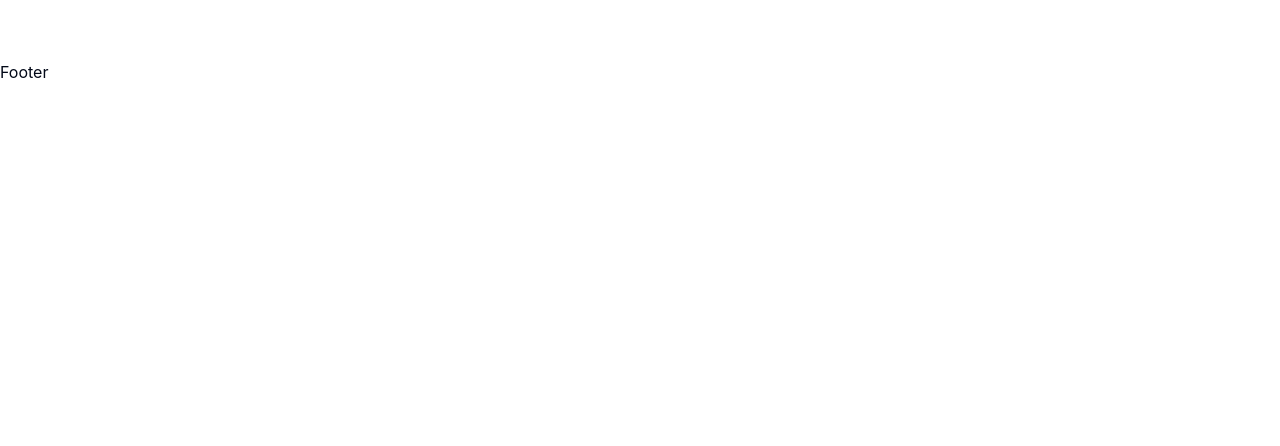
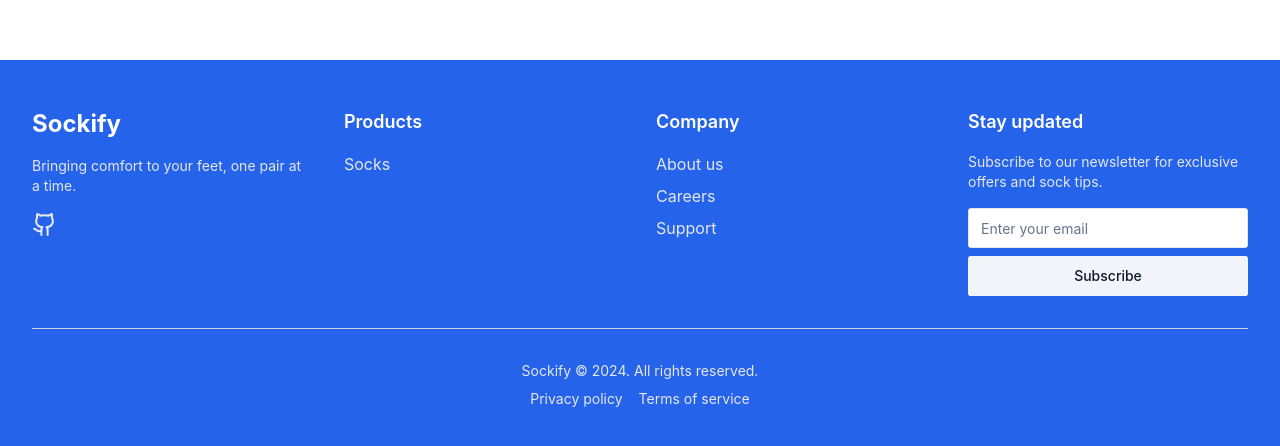
Before and after one commit to sockify/sockify, a React (Vite) app in the folder web-client/: page /home in a window 1280 px wide. Shown: the part 740-1186 px from the top of the page. Before the commit the page ends 824 px from the top, so only its background shows below. Built offline with nearby package versions, Linux system fonts and the light colour scheme.

Commit message:
feat: adds the admin and user footers to the UI
- AdminFooter was added to the login page

```diff
--- /dev/null
+++ b/web-client/src/components/AdminFooter.tsx
@@ -0,0 +1,28 @@
+import { PROJECT_GITHUB_URL } from "@/shared/constants";
+import { Github } from "lucide-react";
+
+export default function AdminFooter() {
+  return (
+    <footer className="bg-primary text-gray-200">
+      <div className="mx-auto px-4 py-12 2xl:container md:px-8">
+        <h2 className="mb-2 inline-flex items-center gap-2">
+          <span className="text-2xl font-bold text-white">Sockify</span>
+          <span className="text-xs text-gray-200">[Admin]</span>
+        </h2>
+        <p className="mb-5 text-sm">
+          Bringing comfort to your feet, one pair at a time.
+        </p>
+
+        <a
+          href={PROJECT_GITHUB_URL}
+          target="_blank"
+          className="hover:text-white"
+          rel="noopener noreferrer"
+        >
+          <Github size={25} />
+          <span className="sr-only">GitHub</span>
+        </a>
+      </div>
+    </footer>
+  );
+}
--- /dev/null
+++ b/web-client/src/components/Footer.tsx
@@ -0,0 +1,147 @@
+import {
+  Form,
+  FormControl,
+  FormField,
+  FormItem,
+  FormMessage,
+} from "@/components/ui/form";
+import { PROJECT_GITHUB_URL } from "@/shared/constants";
+import { zodResolver } from "@hookform/resolvers/zod";
+import { Github } from "lucide-react";
+import { useForm } from "react-hook-form";
+import toast from "react-hot-toast";
+import { Link } from "react-router-dom";
+import { z } from "zod";
+
+import { Button } from "./ui/button";
+import { Input } from "./ui/input";
+
+const newsletterSubscriptionFormSchema = z.object({
+  email: z
+    .string()
+    .min(1, { message: "Email is required" })
+    .email({ message: "Must be a valid email address" }),
+});
+type NewsletterSubscriptionForm = z.infer<
+  typeof newsletterSubscriptionFormSchema
+>;
+
+export default function Footer() {
+  const form = useForm<NewsletterSubscriptionForm>({
+    resolver: zodResolver(newsletterSubscriptionFormSchema),
+    defaultValues: {
+      email: "",
+    },
+  });
+
+  const handleSubscribe = (data: NewsletterSubscriptionForm) => {
+    const { email } = data;
+    // TODO: implement subscription mechanism
+    toast.success(`Subscribed "${email}" to our newsletter!`);
+    form.reset();
+  };
+
+  return (
+    <footer className="bg-primary text-gray-200">
+      <div className="mx-auto px-4 py-12 2xl:container md:px-8">
+        <div className="grid grid-cols-1 gap-8 md:grid-cols-4">
+          <div className="space-y-4">
+            <h2 className="text-2xl font-bold text-white">Sockify</h2>
+            <p className="text-sm">
+              Bringing comfort to your feet, one pair at a time.
+            </p>
+
+            <div className="flex space-x-4">
+              <a
+                href={PROJECT_GITHUB_URL}
+                target="_blank"
+                className="hover:text-white"
+              >
+                <Github size={25} />
+                <span className="sr-only">GitHub</span>
+              </a>
+            </div>
+          </div>
+          <div>
+            <h3 className="mb-4 text-lg font-semibold text-white">Products</h3>
+            <ul className="space-y-2">
+              <li>
+                <Link to="/home" className="hover:text-white">
+                  Socks
+                </Link>
+              </li>
+            </ul>
+          </div>
+          <div>
+            <h3 className="mb-4 text-lg font-semibold text-white">Company</h3>
+            <ul className="space-y-2">
+              <li>
+                <Link to="#" className="hover:text-white">
+                  About us
+                </Link>
+              </li>
+              <li>
+                <Link to="#" className="hover:text-white">
+                  Careers
+                </Link>
+              </li>
+              <li>
+                <Link to="#" className="hover:text-white">
+                  Support
+                </Link>
+              </li>
+            </ul>
+          </div>
+          <div>
+            <h3 className="mb-4 text-lg font-semibold text-white">
+              Stay updated
+            </h3>
+            <p className="mb-4 text-sm">
+              Subscribe to our newsletter for exclusive offers and sock tips.
+            </p>
+            <Form {...form}>
+              <form
+                onSubmit={form.handleSubmit(handleSubscribe)}
+                className="space-y-2"
+              >
+                <FormField
+                  control={form.control}
+                  name="email"
+                  render={({ field }) => (
+                    <FormItem>
+                      <FormControl>
+                        <Input
+                          type="text"
+                          placeholder="Enter your email"
+                          className="text-gray-800"
+                          {...field}
+                        />
+                      </FormControl>
+                      <FormMessage />
+                    </FormItem>
+                  )}
+                />
+
+                <Button type="submit" variant="secondary" className="w-full">
+                  Subscribe
+                </Button>
+              </form>
+            </Form>
+          </div>
+        </div>
+
+        <div className="mt-8 border-t border-gray-300 pt-8 text-center text-sm">
+          <p>Sockify &copy; {new Date().getFullYear()}. All rights reserved.</p>
+          <div className="mt-2 space-x-4">
+            <Link to="#" className="hover:text-white">
+              Privacy policy
+            </Link>
+            <Link to="#" className="hover:text-white">
+              Terms of service
+            </Link>
+          </div>
+        </div>
+      </div>
+    </footer>
+  );
+}
--- a/web-client/src/context/AuthContext.tsx
+++ b/web-client/src/context/AuthContext.tsx
@@ -19,7 +19,7 @@ interface AuthContextType {
   admin: Admin | null;
   /** True if the JWT token is valid, and is not expired. */
   isAuthenticated: boolean;
-  /** Logs in an admin. */
+  /** Logs in an admin. Throws an error if logging in was unsuccessful. */
   login: (username: string, password: string) => Promise<void>;
   /** Logs out the currently signed in admin. */
   logout: () => void;
--- a/web-client/src/layouts/AdminLayout.tsx
+++ b/web-client/src/layouts/AdminLayout.tsx
@@ -1,3 +1,4 @@
+import AdminFooter from "@/components/AdminFooter";
 import AdminNavbar from "@/components/AdminNavbar";
 import { Outlet } from "react-router-dom";
 
@@ -10,7 +11,7 @@ export default function AdminLayout() {
       >
         <Outlet />
       </main>
-      <footer>Admin footer</footer>
+      <AdminFooter />
     </>
   );
 }
--- a/web-client/src/layouts/RootLayout.tsx
+++ b/web-client/src/layouts/RootLayout.tsx
@@ -1,3 +1,4 @@
+import Footer from "@/components/Footer";
 import Navbar from "@/components/Navbar";
 import { Outlet } from "react-router-dom";
 
@@ -10,7 +11,7 @@ export default function RootLayout() {
       >
         <Outlet />
       </main>
-      <footer>Footer</footer>
+      <Footer />
     </>
   );
 }
--- a/web-client/src/pages/admin/AdminLoginPage.tsx
+++ b/web-client/src/pages/admin/AdminLoginPage.tsx
@@ -1,3 +1,4 @@
+import AdminFooter from "@/components/AdminFooter";
 import LoadingSpinner from "@/components/LoadingSpinner";
 import { Button } from "@/components/ui/button";
 import {
@@ -42,7 +43,7 @@ export default function AdminLoginPage() {
     }
   }, [isAuthenticated]);
 
-  const onSubmit = (data: AdminLoginForm) => {
+  const handleLogin = async (data: AdminLoginForm) => {
     const { username, password } = data;
 
     if (isAuthenticated) {
@@ -50,10 +51,11 @@ export default function AdminLoginPage() {
       return;
     }
 
-    login(username, password);
+    await login(username, password);
   };
 
   return (
+    <>
       <section className="min-w-screen flex min-h-screen justify-center bg-gray-50">
         <div className="mt-20 h-fit w-full px-4 md:w-2/5">
           <div className="mb-6 text-center">
@@ -69,7 +71,10 @@ export default function AdminLoginPage() {
           </div>
 
           <Form {...form}>
-          <form onSubmit={form.handleSubmit(onSubmit)} className="space-y-4">
+            <form
+              onSubmit={form.handleSubmit(handleLogin)}
+              className="space-y-4"
+            >
               <FormField
                 control={form.control}
                 name="username"
@@ -116,5 +121,7 @@ export default function AdminLoginPage() {
           </Form>
         </div>
       </section>
+      <AdminFooter />
+    </>
   );
 }
```
Lines whose indentation alone changed are shown as unchanged.
